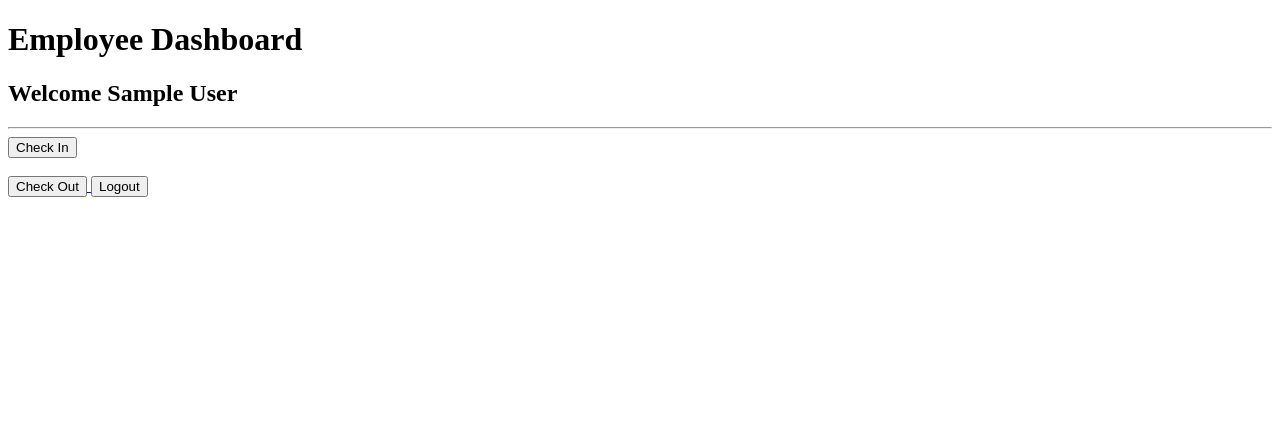
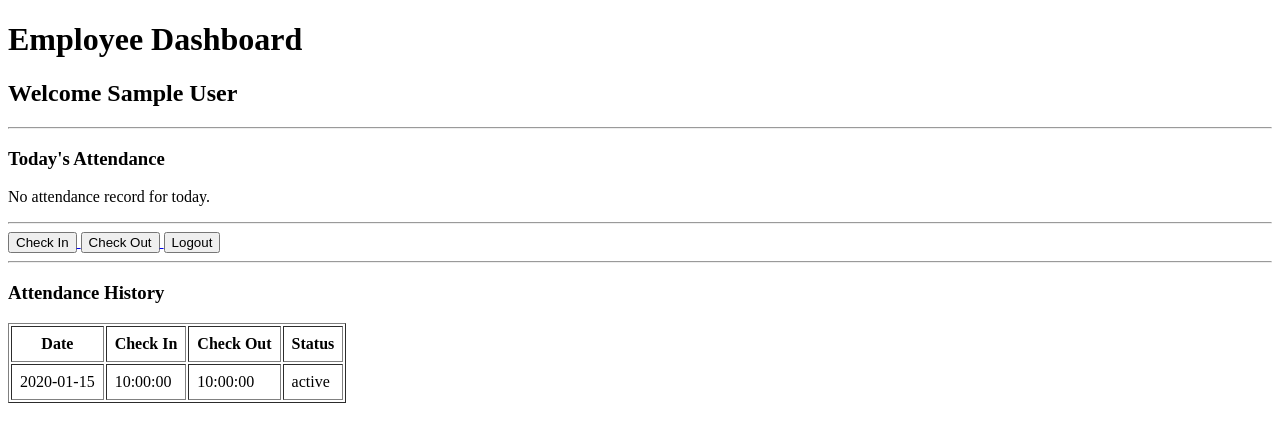
Before and after one commit to sun731/Cloud-Attendance-System, a Flask app: page /employee/dashboard in a window 1280 px wide. Shown: the top 442 px of the page. Run offline with Flask 3, Linux system fonts and the light colour scheme; the visitor is signed in with stand-in values (Sample User, id 1); tables that the repository leaves empty hold one stand-in row (values such as "Sample post").

Commit message:
Phase 13 - Employee dashboard with attendance history

```diff
--- a/routes/employee.py
+++ b/routes/employee.py
@@ -35,10 +35,26 @@ def employee_dashboard():
 
     employee = Employee.query.get(session["employee_id"])
 
+    today = date.today()
+
+    today_attendance = Attendance.query.filter_by(
+        employee_id=employee.employee_id,
+        attendance_date=today
+    ).first()
+
+    attendance_history = Attendance.query.filter_by(
+        employee_id=employee.employee_id
+    ).order_by(
+        Attendance.attendance_date.desc()
+    ).all()
+
     return render_template(
         "employee/dashboard.html",
-        employee=employee
+        employee=employee,
+        today_attendance=today_attendance,
+        attendance_history=attendance_history
     )
+
 
 @employee_bp.route("/employee/check-in")
 def check_in():
--- a/templates/employee/dashboard.html
+++ b/templates/employee/dashboard.html
@@ -13,11 +13,29 @@
 
 <hr>
 
+<h3>Today's Attendance</h3>
+
+{% if today_attendance %}
+
+<p><b>Date:</b> {{ today_attendance.attendance_date }}</p>
+
+<p><b>Check In:</b> {{ today_attendance.check_in }}</p>
+
+<p><b>Check Out:</b> {{ today_attendance.check_out }}</p>
+
+<p><b>Status:</b> {{ today_attendance.attendance_status }}</p>
+
+{% else %}
+
+<p>No attendance record for today.</p>
+
+{% endif %}
+
+<hr>
+
 <a href="/employee/check-in">
     <button>Check In</button>
 </a>
-
-<br><br>
 
 <a href="/employee/check-out">
     <button>Check Out</button>
@@ -27,5 +45,36 @@
     <button>Logout</button>
 </a>
 
+<hr>
+
+<h3>Attendance History</h3>
+
+<table border="1" cellpadding="8">
+
+<tr>
+    <th>Date</th>
+    <th>Check In</th>
+    <th>Check Out</th>
+    <th>Status</th>
+</tr>
+
+{% for record in attendance_history %}
+
+<tr>
+
+<td>{{ record.attendance_date }}</td>
+
+<td>{{ record.check_in }}</td>
+
+<td>{{ record.check_out }}</td>
+
+<td>{{ record.attendance_status }}</td>
+
+</tr>
+
+{% endfor %}
+
+</table>
+
 </body>
 </html>
```
